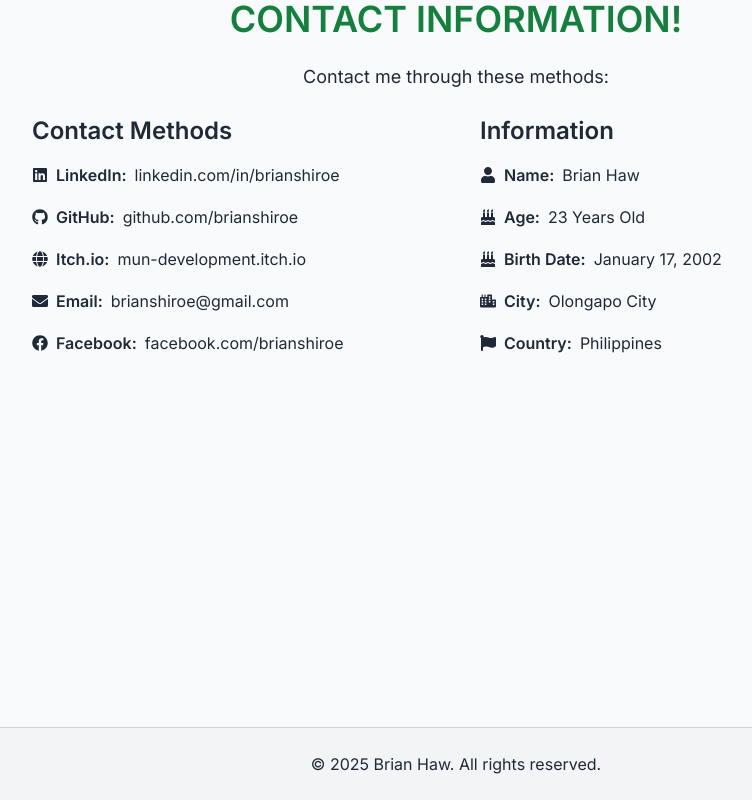
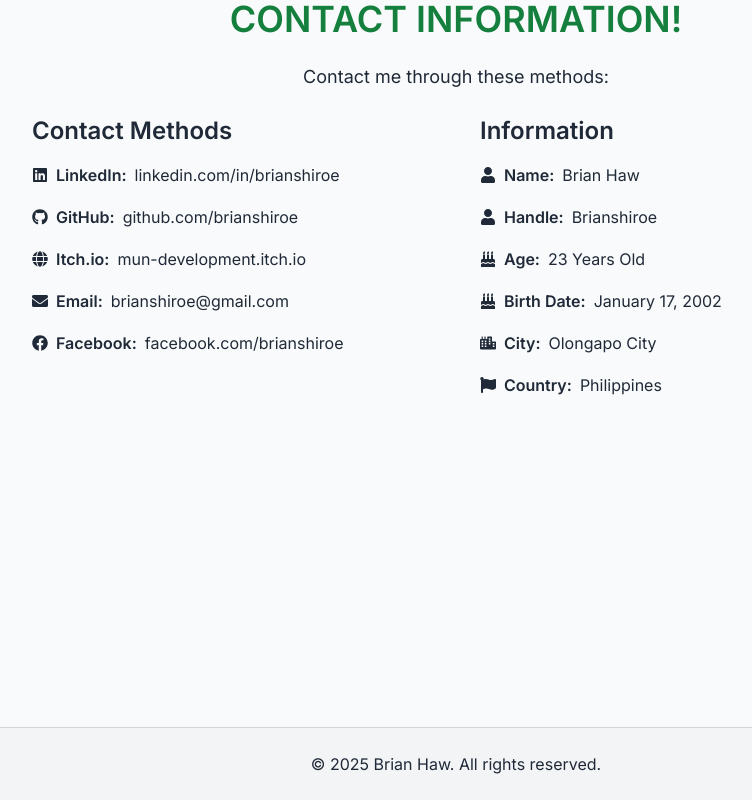
Before and after one commit to BrianShiroe/portfolio-react-typescript-tailwind, a React (Vite) app: page / in a window 1280 px wide. Shown: the part 4550-5350 px from the top of the page, without its empty margins (184-936 px from the left). Built offline with nearby package versions, Linux system fonts and the light colour scheme.

Commit message:
Update Contact.tsx

```diff
--- a/src/pages/Contact.tsx
+++ b/src/pages/Contact.tsx
@@ -126,6 +126,13 @@
             </li>
             <li>
               <span className="inline-flex items-center space-x-2">
+                <FaUser />
+                <strong>Handle:</strong>
+                <span>Brianshiroe</span>
+              </span>
+            </li>
+            <li>
+              <span className="inline-flex items-center space-x-2">
                 <FaBirthdayCake />
                 <strong>Age:</strong>
                 <span>{age} Years Old</span>
```
